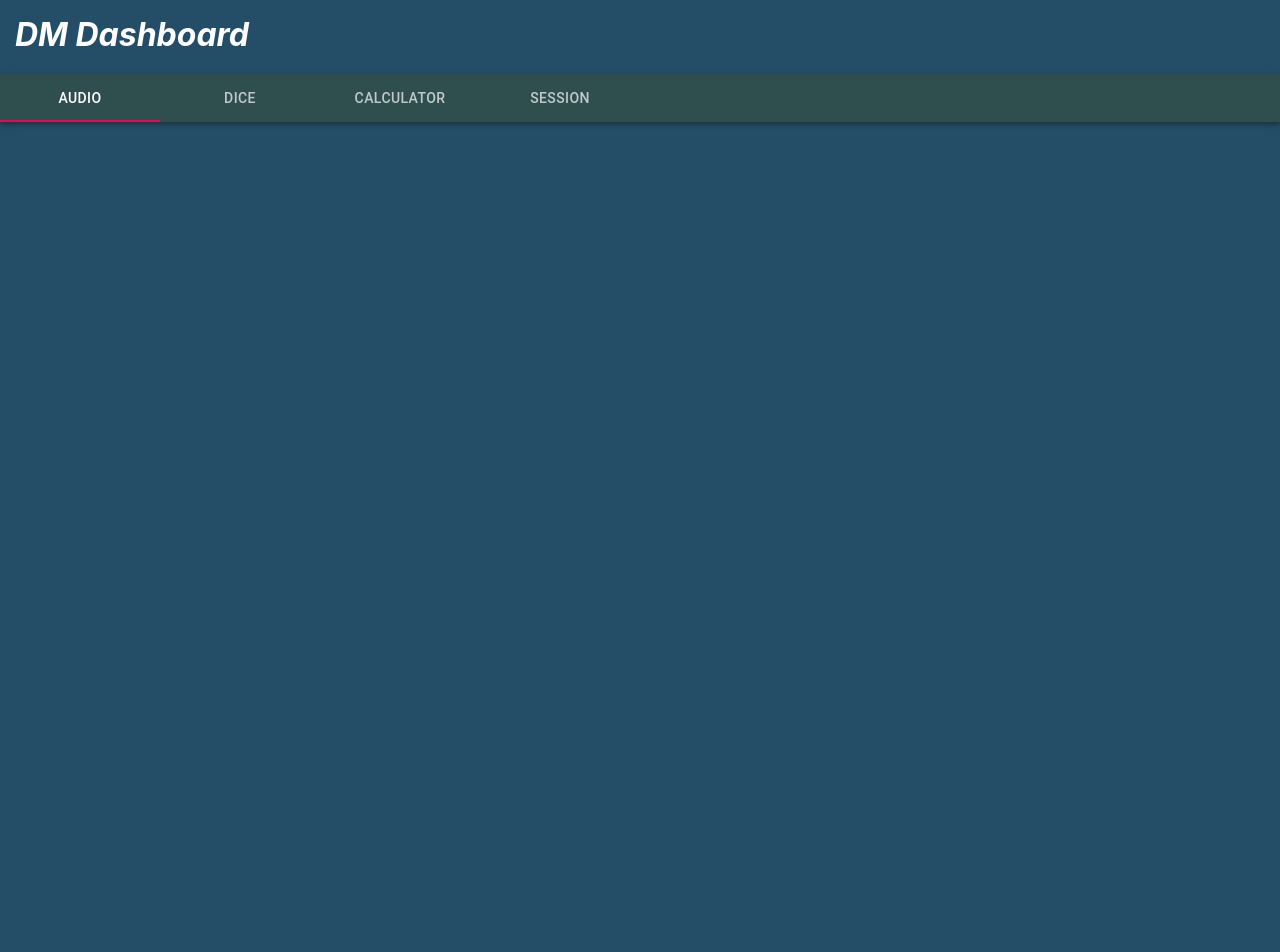
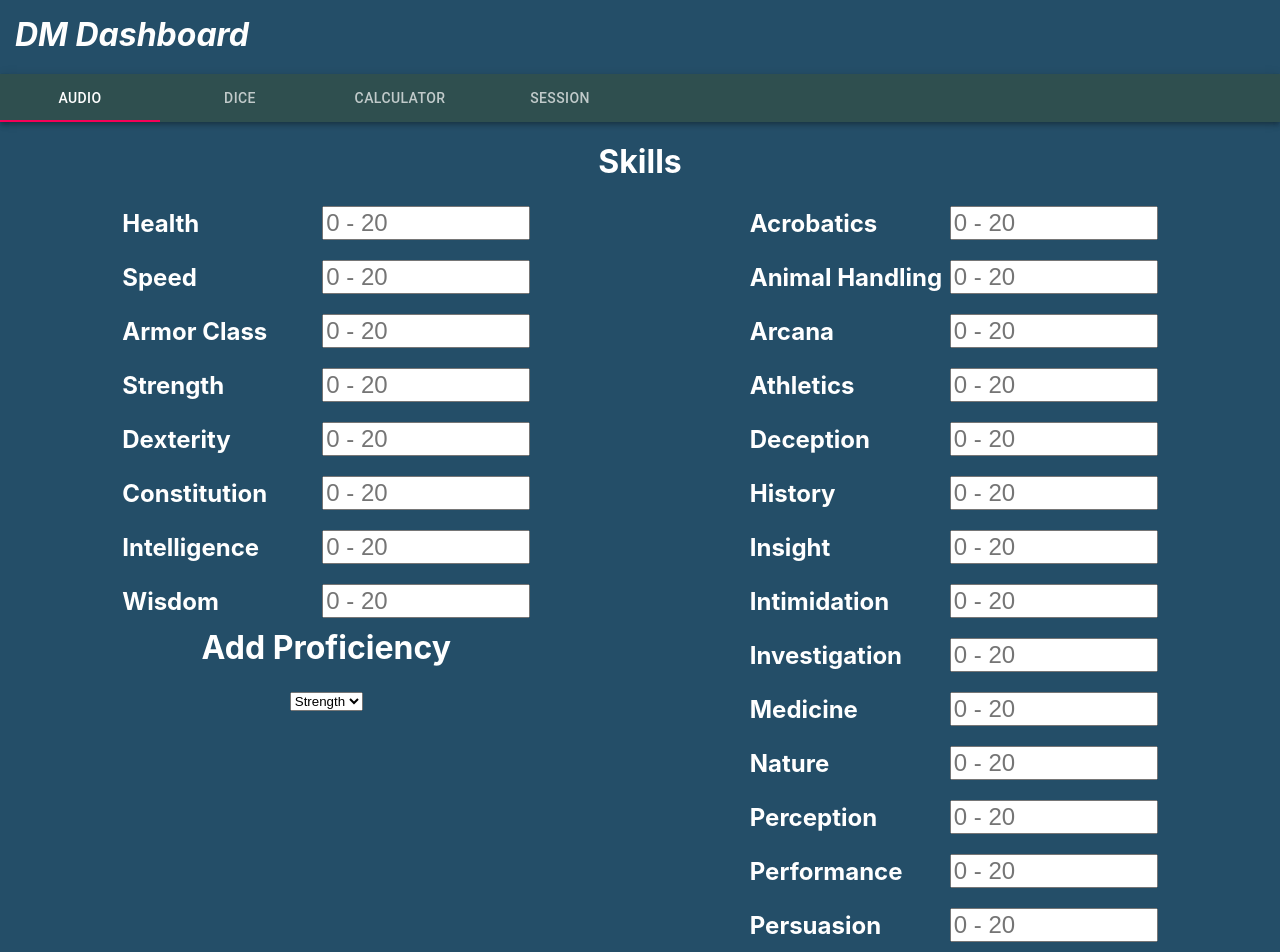
Before and after one commit to kai-peterson/dm-dashboard-react, a React (Create React App) app: page /session/1/npc/1/stats in a window 1280 px wide. Shown: the top 952 px of the page. Before the commit the page ends 800 px from the top, so only its background shows below. Built offline with nearby package versions, Linux system fonts and the light colour scheme.

Commit message:
npc stats form partially done

```diff
--- a/package.json
+++ b/package.json
@@ -11,6 +11,7 @@
     "axios": "^0.19.2",
     "react": "^16.13.0",
     "react-dom": "^16.13.0",
+    "react-redux": "^7.2.0",
     "react-router-dom": "^5.1.2",
     "react-scripts": "3.4.0"
   },
--- a/src/components/App/App.js
+++ b/src/components/App/App.js
@@ -10,6 +10,7 @@ import SessionDisplay from '../SessionDisplay/SessionDisplay';
 import Session from '../Session/Session';
 import SessionForm from '../SessionForm/SessionForm';
 import NpcForm from '../NpcForm/NpcForm';
+import NpcStatsForm from '../NpcStatsForm/NpcStatsForm';
 
 function App() {
   return (
@@ -26,6 +27,7 @@ function App() {
         <Route exact path="/session/:id" component={Session} />
         <Route exact path="/session-form" component={SessionForm} />
         <Route exact path="/session/:id/npc" component={NpcForm} />
+        <Route exact path="/session/:sessionId/npc/:npdId/stats" component={NpcStatsForm} />
       </div>
     </Router>
   );
--- a/src/components/NpcForm/NpcForm.js
+++ b/src/components/NpcForm/NpcForm.js
@@ -15,7 +15,7 @@ const NpcForm = (props) => {
 
     const handlePostNpc = () => {
         // validate that user has completed all fields in form
-        if (Object.values(npcInfo).length != 13) {
+        if (Object.values(npcInfo).length !== 13) {
             alert("You missed a field")
         } else {
             axios.post('http://localhost:8080/npc', npcInfo)
--- a/src/components/NpcStatsForm/NpcStatsForm.css
+++ b/src/components/NpcStatsForm/NpcStatsForm.css
@@ -0,0 +1,41 @@
+.npc-stats-form-container {
+    display: grid;
+    grid-template-columns: 1fr 1fr;
+    grid-gap: 25px;
+    padding: 15px 25px;
+}
+
+.npc-stats-form-container > div {
+    display: flex;
+    align-items: center;
+    flex-direction: column;
+}
+
+.npc-stats-form-container > div > h1 {
+    padding-bottom: 25px;
+}
+
+.npc-stats-form-container > div > div {
+    display: flex;
+    align-items: center;
+    padding: 10px;
+}
+
+.npc-stats-form-container > div > div > h2 {
+    width: 200px;
+}
+
+.npc-stats-form-container__skills-column > div > input {
+    width: 200px;
+    font-size: 150%;
+}
+
+.npc-stats-form-container__proficient-column input {
+    transform: scale(2);
+}
+
+.npc-stats-form-container label {
+    font-size: 200%;
+    font-weight: bold;
+    padding-right: 20px;
+}
--- a/src/components/NpcStatsForm/NpcStatsForm.js
+++ b/src/components/NpcStatsForm/NpcStatsForm.js
@@ -3,9 +3,146 @@ import './NpcStatsForm.css';
 
 const NpcStatsForm = () => {
     return (
+        <>
+        <h1 style={{'textAlign': 'center'}}>Skills</h1>
         <div className="npc-stats-form-container">
-            Two grid columns: one with stats and input fields and a second with two radio buttons to denote if proficient. Bonus to skills should be automatically calculated when stats are input, but still changeable in-case character is a rogue for example.
+            <div className="npc-stats-form-container__skills-column">
+                <div>
+                    <h2>Health</h2>
+                    <input type="number" placeholder="0 - 20" />
+                </div>
+                <div>
+                    <h2>Speed</h2>
+                    <input type="number" placeholder="0 - 20" />
+                </div>
+                <div>
+                    <h2>Armor Class</h2>
+                    <input type="number" placeholder="0 - 20" />
+                </div>
+                <div>
+                    <h2>Strength</h2>
+                    <input type="number" placeholder="0 - 20" />
+                </div>
+                <div>
+                    <h2>Dexterity</h2>
+                    <input type="number" placeholder="0 - 20" />
+                </div>
+                <div>
+                    <h2>Constitution</h2>
+                    <input type="number" placeholder="0 - 20" />
+                </div>
+                <div>
+                    <h2>Intelligence</h2>
+                    <input type="number" placeholder="0 - 20" />
+                </div>
+                <div>
+                    <h2>Wisdom</h2>
+                    <input type="number" placeholder="0 - 20" />
+                </div>
+                <h1>Add Proficiency</h1>
+                <select>
+                    <option>Strength</option>
+                    <option>Strength</option>
+                    <option>Strength</option>
+                    <option>Strength</option>
+                    <option>Strength</option>
+                    <option>Strength</option>
+                    <option>Strength</option>
+                    <option>Strength</option>
+                    <option>Strength</option>
+                    <option>Strength</option>
+                    <option>Strength</option>
+                    <option>Strength</option>
+                    <option>Strength</option>
+                    <option>Strength</option>
+                    <option>Strength</option>
+                    <option>Strength</option>
+                    <option>Strength</option>
+                    <option>Strength</option>
+                    <option>Strength</option>
+                </select>
+            </div>
+            <div className="npc-stats-form-container__skills-column">
+                {/* <h1>Proficient?</h1>
+                <div>
+                    <label for="proficient">YES</label>
+                    <input name="isProficient" id="proficient" value="true" type="checkbox" />
+                </div> */}
+                <div>
+                    <h2>Acrobatics</h2>
+                    <input type="number" placeholder="0 - 20" />
+                </div>
+                <div>
+                    <h2>Animal Handling</h2>
+                    <input type="number" placeholder="0 - 20" />
+                </div>
+                <div>
+                    <h2>Arcana</h2>
+                    <input type="number" placeholder="0 - 20" />
+                </div>
+                <div>
+                    <h2>Athletics</h2>
+                    <input type="number" placeholder="0 - 20" />
+                </div>
+                <div>
+                    <h2>Deception</h2>
+                    <input type="number" placeholder="0 - 20" />
+                </div>
+                <div>
+                    <h2>History</h2>
+                    <input type="number" placeholder="0 - 20" />
+                </div>
+                <div>
+                    <h2>Insight</h2>
+                    <input type="number" placeholder="0 - 20" />
+                </div>
+                <div>
+                    <h2>Intimidation</h2>
+                    <input type="number" placeholder="0 - 20" />
+                </div>
+                <div>
+                    <h2>Investigation</h2>
+                    <input type="number" placeholder="0 - 20" />
+                </div>
+                <div>
+                    <h2>Medicine</h2>
+                    <input type="number" placeholder="0 - 20" />
+                </div>
+                <div>
+                    <h2>Nature</h2>
+                    <input type="number" placeholder="0 - 20" />
+                </div>
+                <div>
+                    <h2>Perception</h2>
+                    <input type="number" placeholder="0 - 20" />
+                </div>
+                <div>
+                    <h2>Performance</h2>
+                    <input type="number" placeholder="0 - 20" />
+                </div>
+                <div>
+                    <h2>Persuasion</h2>
+                    <input type="number" placeholder="0 - 20" />
+                </div>
+                <div>
+                    <h2>Religion</h2>
+                    <input type="number" placeholder="0 - 20" />
+                </div>
+                <div>
+                    <h2>Sleight of Hand</h2>
+                    <input type="number" placeholder="0 - 20" />
+                </div>
+                <div>
+                    <h2>Stealth</h2>
+                    <input type="number" placeholder="0 - 20" />
+                </div>
+                <div>
+                    <h2>Survival</h2>
+                    <input type="number" placeholder="0 - 20" />
+                </div>
+            </div>
         </div>
+        </>
     )
 }
 
```
Also changed, not shown: 1 other file (tests, documents, lock files or other folders).
